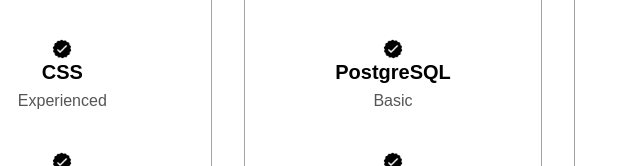
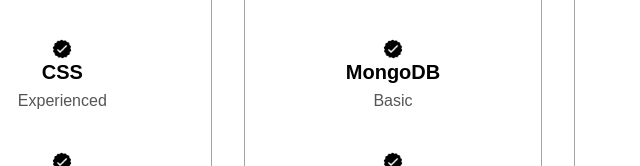
Before and after one commit to seeedorfff/portfolio, a plain HTML site: page index.html in a window 1280 px wide. Shown: the part 2014-2180 px from the top of the page, 247-887 px from the left. Drawn offline with Linux system fonts and the light colour scheme.

Commit message:
Updated experience with MongoDB

```diff
--- a/index.html
+++ b/index.html
@@ -147,7 +147,7 @@
 
                         <article>
                             <img src="./assets/checkmark.png" alt="experience icon" class="icon" />
-                            <h3>PostgreSQL</h3>
+                            <h3>MongoDB</h3>
                             <p>Basic</p>
                         </article>
 
```
